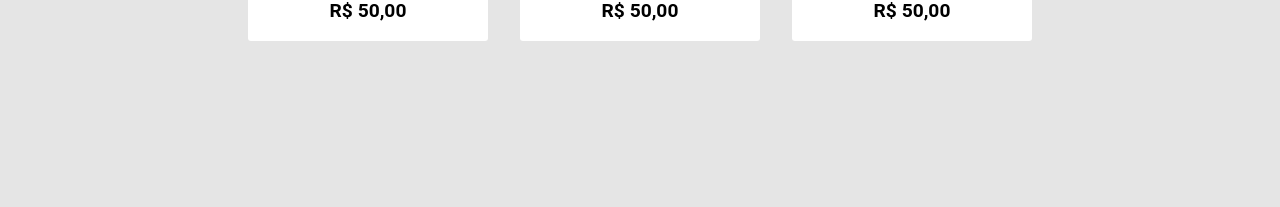
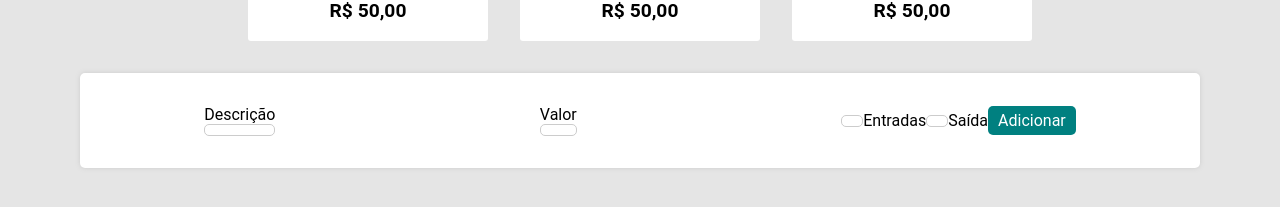
Before and after one commit to Aklysson/Financeiro, a React (Create React App) app: page / in a window 1280 px wide. Shown: the part 191-398 px from the top of the page. Built offline with nearby package versions, Linux system fonts and the light colour scheme.

Commit message:
adding label

```diff
--- a/src/components/Dashboard/index.jsx
+++ b/src/components/Dashboard/index.jsx
@@ -1,8 +1,10 @@
 import { Container } from "./style";
 import { Summary } from "../Summary";
+import { Form } from "../Form";
 
 export function Dashboard(){
     return (
+        <>
         <Container>
             <Summary
             title="Entradas"
@@ -14,7 +16,8 @@
             title="Total"
             value="50,00"/>
         </Container>
-
+        <Form />
+        </>
 
     )
 }
--- a/src/components/Form/index.jsx
+++ b/src/components/Form/index.jsx
@@ -1,9 +1,44 @@
-import { Container } from "./style";
+import { useState } from "react";
+import * as C from "./style";
 
-export function form(){
+export function Form() {
+    const [desc, setDesc] = useState("");
+    const [amount, setAmount] = useState("");
+    const [isExpense, setExpense] = useState("")
+
+
+    const handleSave = () => {
+
+    }
+
+
     return (
-        <Container>
-            <h1>Olá</h1>
-        </Container>
+        <C.Container>
+            <C.InputContent>
+                <C.Label>Descrição</C.Label>
+                <C.Input value={desc} onChange={(e) => setDesc(e.target.value)} type="text" />
+            </C.InputContent>
+            <C.InputContent>
+                <C.Label>Valor</C.Label>
+                <C.Input value={amount} type='number' onChange={(e) => setDesc(e.target.value)} />
+            </C.InputContent>
+            <C.RadioGroup>
+                <C.Input
+                    type="radio"
+                    id="rIncome"
+                    defaultChecked
+                    name="group1"
+                    onChange={() => setExpense(!isExpense)} />
+                <C.Label htmlfor='rIncome'>Entradas</C.Label>
+                <C.Input
+                    type="radio"
+                    id="rIncome"
+                    defaultChecked
+                    name="group1"
+                    onChange={() => setExpense(!isExpense)} />
+                  <C.Label htmlfor='rExpenses'>Saída</C.Label>
+                <C.Button onClick={handleSave}>Adicionar</C.Button>
+            </C.RadioGroup>
+        </C.Container>
     )
 }
--- a/src/components/Form/style.js
+++ b/src/components/Form/style.js
@@ -1,5 +1,49 @@
 import styled from 'styled-components'
 
 export const Container = styled.div`
- color: #fff;
+ max-width: 1120px;
+ padding: 2rem 0px;
+ margin: 2rem auto;
+
+ background: white;
+ box-shadow: 0px 0px 5px #ccc;
+ border-radius: 5px;
+
+ display: flex;
+ justify-content: space-around;
+ gap: 1rem;
 `
+
+export const InputContent = styled.div`
+display: flex;
+flex-direction: column;`
+
+export const Input = styled.div`
+    outline: none;
+    border-radius: 5px;
+    padding: 5px 10px;
+    font-size: 15px;
+    border: 1px solid #ccc;
+`
+
+export const RadioGroup = styled.div`
+display: flex;
+align-items: center;
+
+    input{
+        margin-left: 20px;
+        accent-color: black;
+        margin-top: 0;
+    }
+`
+
+export const Button = styled.div`
+padding: 5px 10px;
+border: none;
+border-radius: 5px;
+cursor: pointer;
+color: white;
+background-color: teal;
+`
+
+export const Label = styled.div``
```
